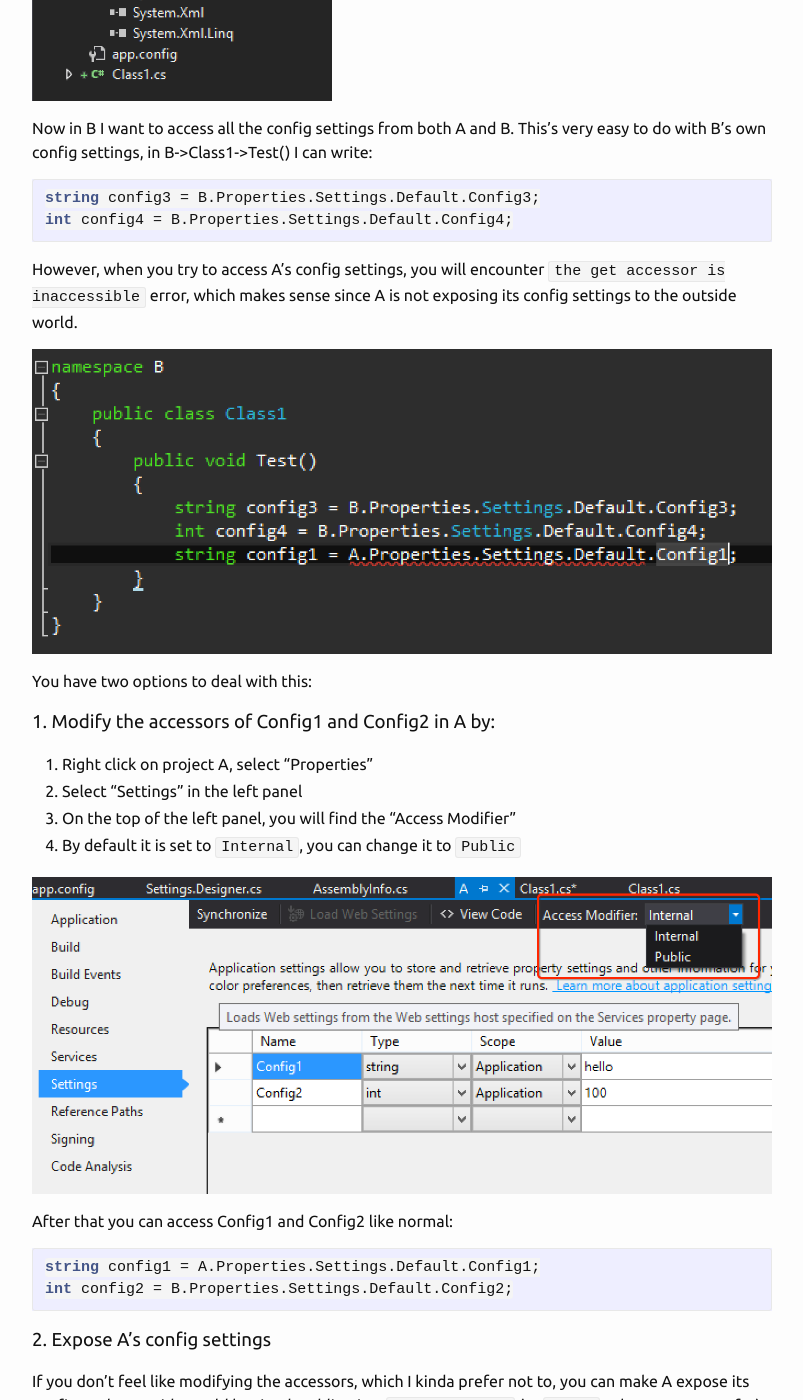
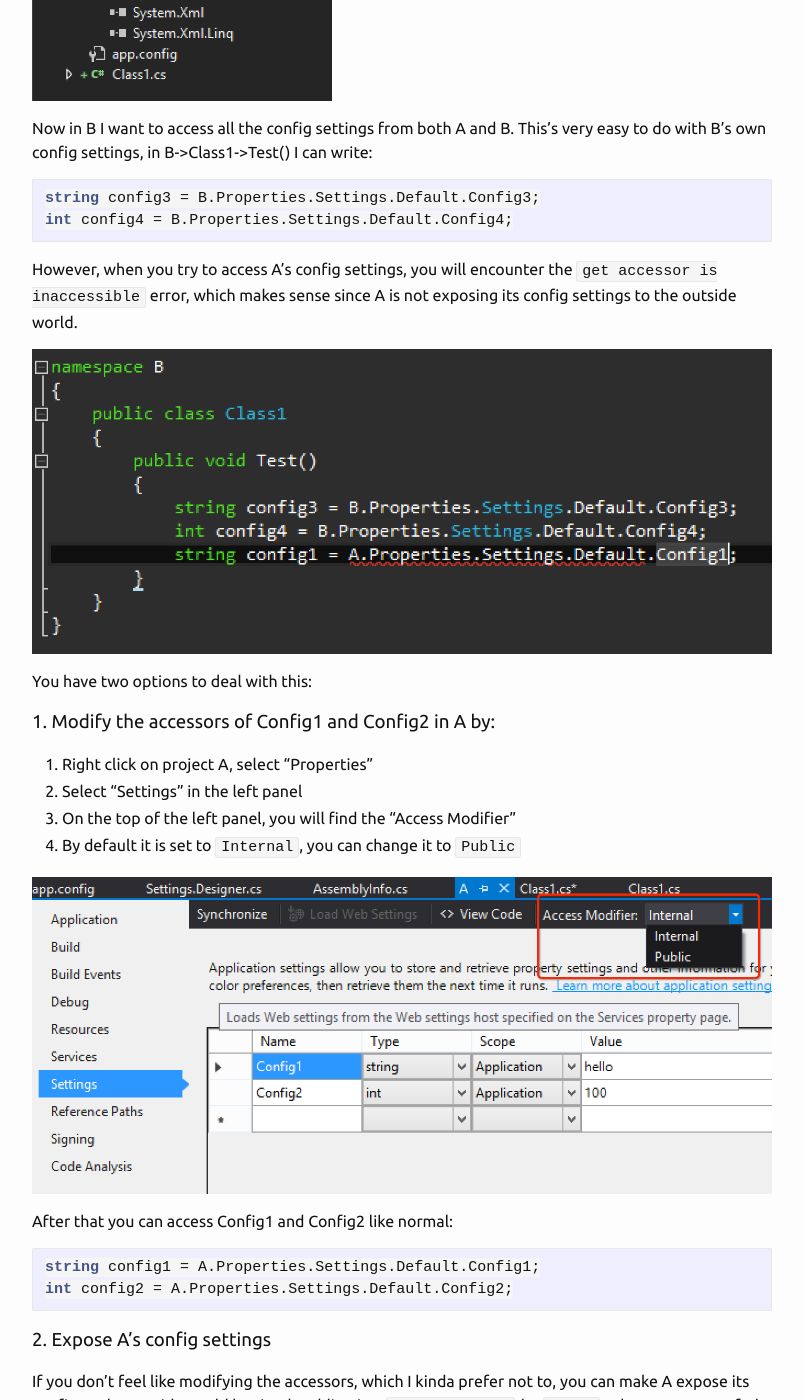
Before and after one commit to yingdongzhang/yingdongzhang.github.io, a Jekyll site: the page built from _posts/2016-04-17-dotNetConfigs.markdown, in a window 1280 px wide and 1400 px high, scrolled down 685 px. Shown: the whole window, without its empty margins (238-1041 px from the left). Built offline with Jekyll 4.4.1, drawn with Linux system fonts in a browser that asks for light colours; comment, search, counter and statistics services are not loaded.

Commit message:
content: typos

````diff
--- a/_posts/2016-04-17-dotNetConfigs.markdown
+++ b/_posts/2016-04-17-dotNetConfigs.markdown
@@ -18,7 +18,7 @@ string config3 = B.Properties.Settings.Default.Config3;
 int config4 = B.Properties.Settings.Default.Config4;
 ```
 
-However, when you try to access A's config settings, you will encounter `the get accessor is inaccessible` error, which makes sense since A is not exposing its config settings to the outside world.
+However, when you try to access A's config settings, you will encounter the `get accessor is inaccessible` error, which makes sense since A is not exposing its config settings to the outside world.
 
 ![Inaccessible Settings](/assets/dotNetConfig/inaccessible.png)
 
@@ -37,7 +37,7 @@ After that you can access Config1 and Config2 like normal:
 
 ```cs
 string config1 = A.Properties.Settings.Default.Config1;
-int config2 = B.Properties.Settings.Default.Config2;
+int config2 = A.Properties.Settings.Default.Config2;
 ```
 
 ### 2. Expose A's config settings
````
